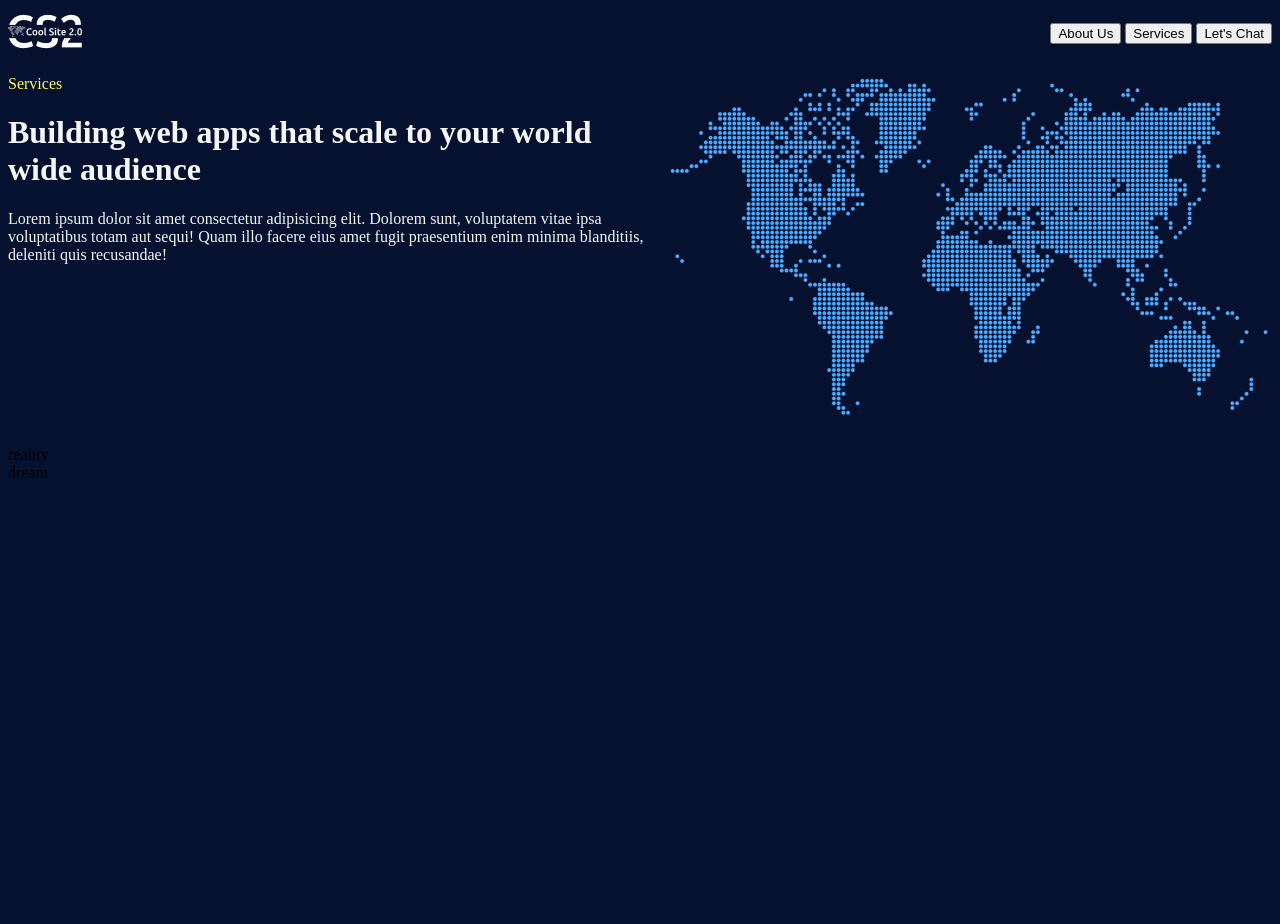
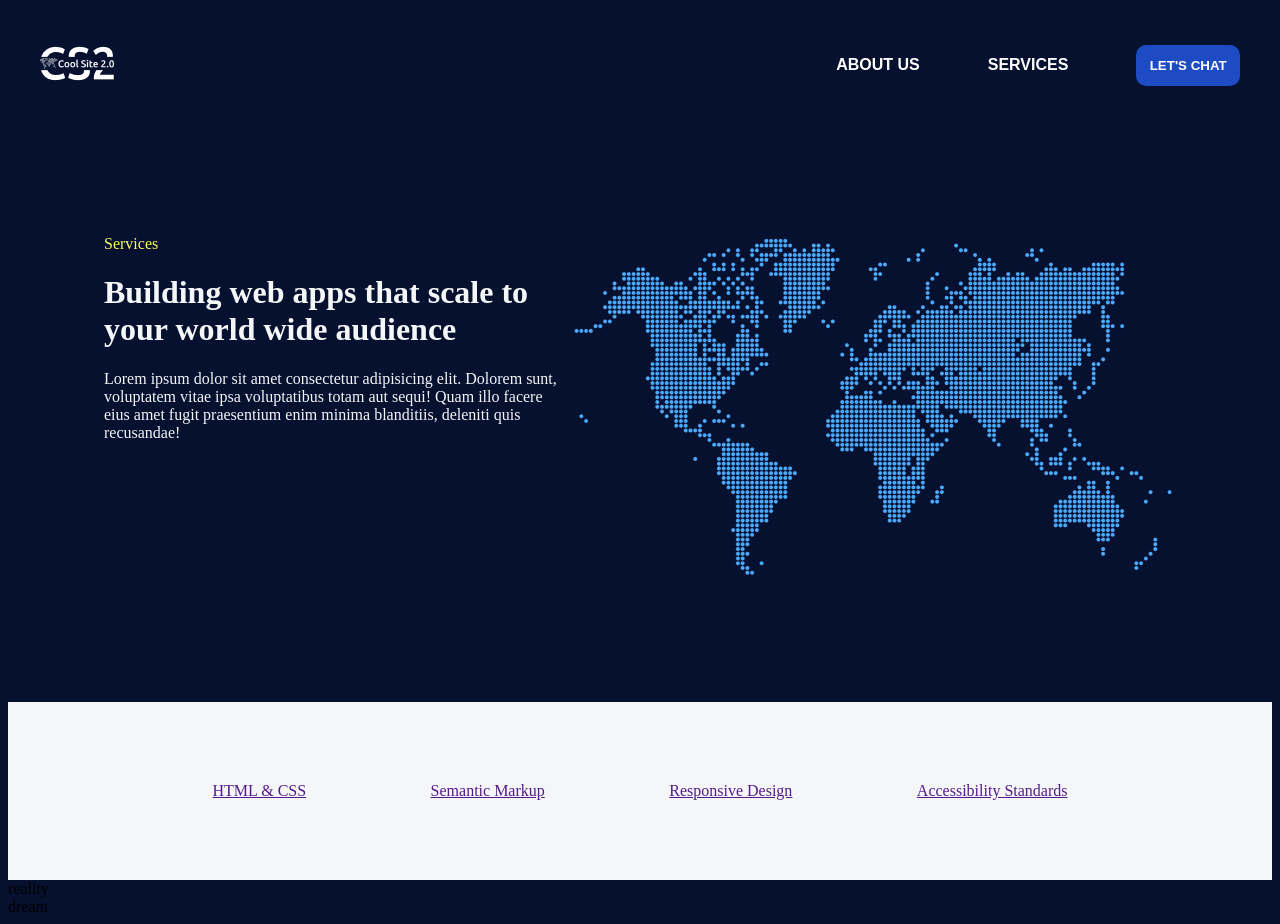
Before and after one commit to ewaaaaannnn/Lab1CoolSite, a plain HTML site: page index.html in a window 1280 px wide. Before the commit the page ends 800 px from the top, so only its background shows below. Drawn offline with Linux system fonts and the light colour scheme.

Commit message:
Commit 3

```diff
--- a/index.html
+++ b/index.html
@@ -14,9 +14,9 @@
       <img src="coolsite-logo.png" alt="">
     </div>
     <div>
-      <button>About Us</button>
-      <button>Services</button>
-      <button>Let's Chat</button>
+      <a href="">ABOUT US</a>
+      <a href="">SERVICES</a>
+      <button class="nav-btn">LET'S CHAT</button>
     </div>
   </header>
   <main>
@@ -31,10 +31,10 @@
     </div>
   </main>
   <nav>
-    <a href=""></a>
-    <a href=""></a>
-    <a href=""></a>
-    <a href=""></a>
+    <a href="">HTML & CSS</a>
+    <a href="">Semantic Markup</a>
+    <a href="">Responsive Design</a>
+    <a href="">Accessibility Standards</a>
   </nav>
   <footer>
     <div>reality</div>
--- a/styles.css
+++ b/styles.css
@@ -15,11 +15,26 @@ header {
   display: flex;
   justify-content: space-between;
   align-items: center;
+  padding: 2em;
 }
 
-.blue-button {}
+header a {
+  text-decoration: none;
+  color: white;
+  font-family: sans-serif;
+  font-weight: bold;
+  margin-right: 4em;
+}
 
-.white-button {}
+.nav-btn {
+  border: 0;
+  background-color: #1C4BC4;
+  color: white;
+  font-weight: bold;
+  padding: 1em;
+  border-radius: 10px;
+  cursor: pointer;
+}
 
 .yellow-font {
   color: #FAFD61;
@@ -29,4 +44,12 @@ main {
   color: #F4F6F8;
   display: flex;
   justify-content: space-evenly;
+  padding: 6em;
 }
+
+nav {
+  background-color: #F4F6F8;
+  display: flex;
+  justify-content: space-evenly;
+  padding: 5em;
+}
```
